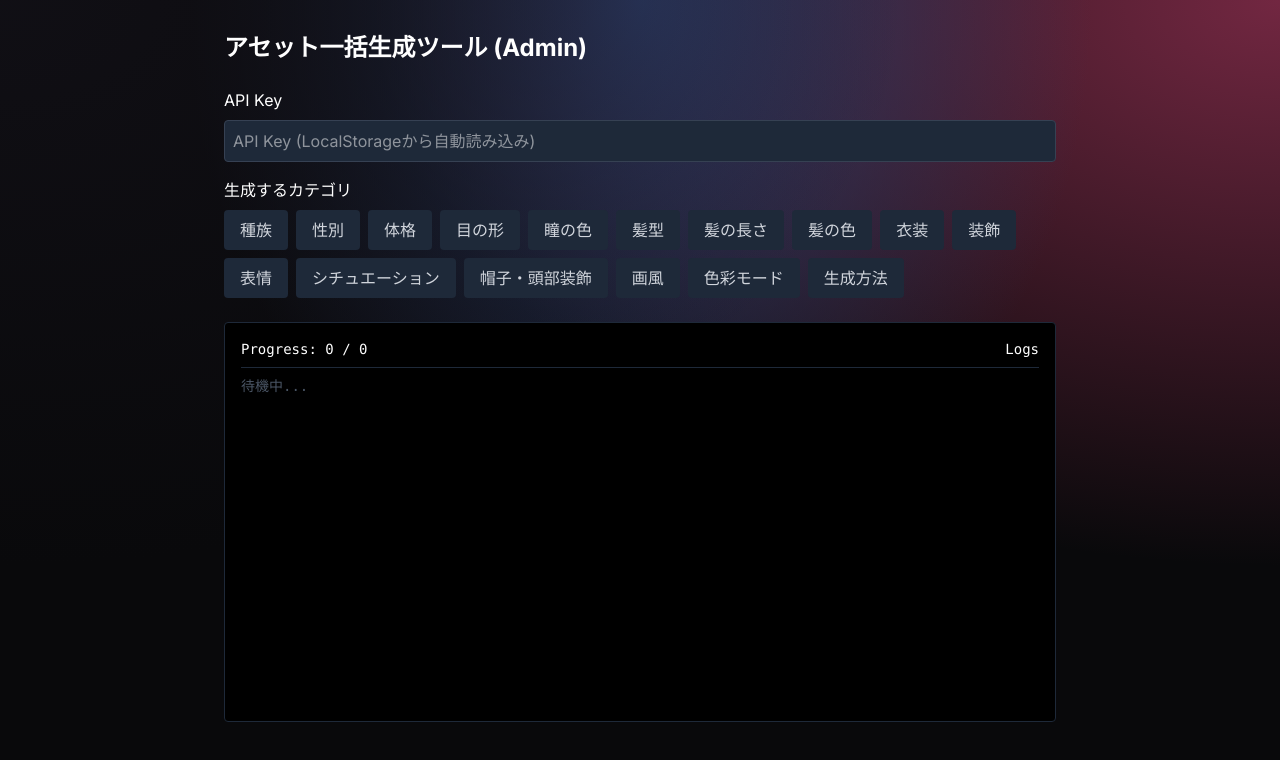
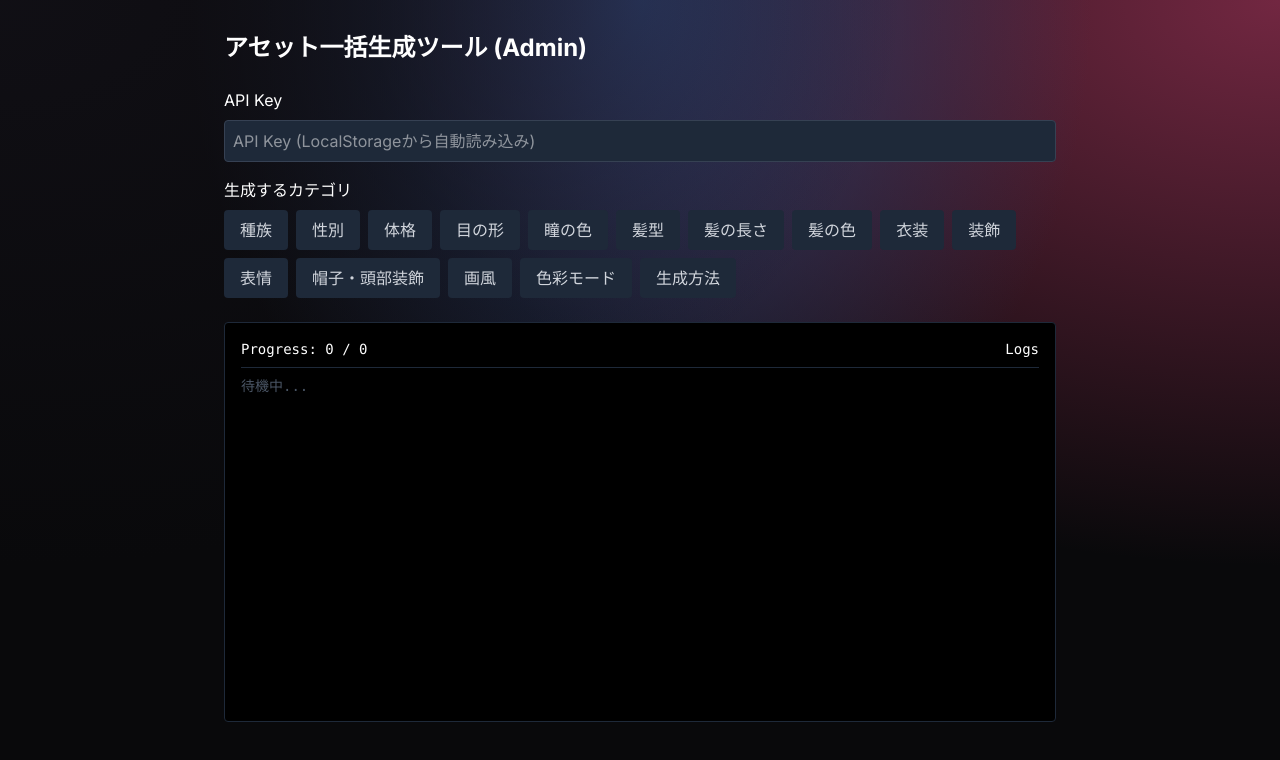
Before and after one commit to rikutoaimanga-max/originalcaracter, a Next.js app: page /admin in a window 1280 px wide. Shown: the top 760 px of the page. Built offline with nearby package versions, Linux system fonts and the light colour scheme.

Commit message:
feat(data): remove situation category

```diff
--- a/src/data/options.ts
+++ b/src/data/options.ts
@@ -238,19 +238,7 @@ export const categories: Category[] = [
             { id: "serious", label: "真剣", value: "serious face", imageSrc: "https://placehold.co/400x400/png?text=Serious" },
         ],
     },
-    {
-        id: "situation",
-        label: "シチュエーション",
-        items: [
-            randomOption,
-            { id: "studio", label: "スタジオ", value: "simple background, white background", imageSrc: "https://placehold.co/400x400/png?text=Studio" },
-            { id: "fantasy_forest", label: "森", value: "fantasy forest, nature, trees", imageSrc: "https://placehold.co/400x400/png?text=Forest" },
-            { id: "cyber_city", label: "サイバーシティ", value: "cyberpunk city, neon lights", imageSrc: "https://placehold.co/400x400/png?text=Cyber" },
-            { id: "classroom", label: "教室", value: "classroom, school desk", imageSrc: "https://placehold.co/400x400/png?text=Class" },
-            { id: "cafe", label: "カフェ", value: "cafe, indoor, coffee", imageSrc: "https://placehold.co/400x400/png?text=Cafe" },
-            { id: "sky", label: "青空", value: "blue sky, clouds, day", imageSrc: "https://placehold.co/400x400/png?text=Sky" },
-        ],
-    },
+
     {
         id: "hat",
         label: "帽子・頭部装飾",
```
